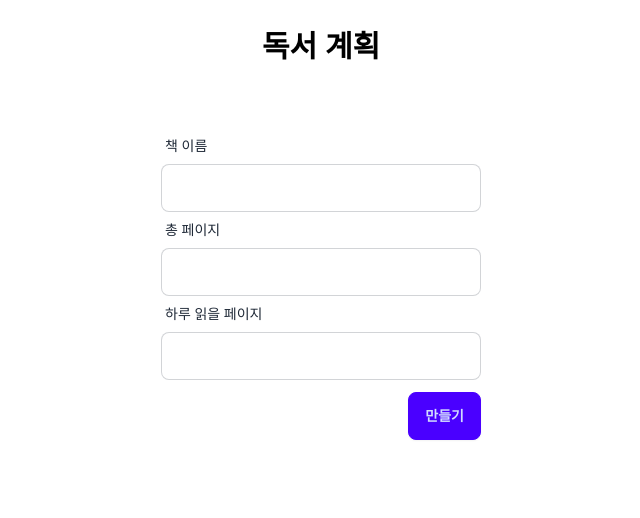
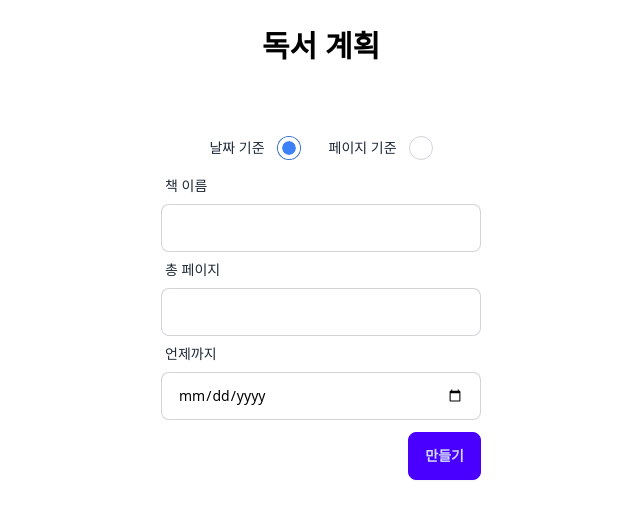
Before and after one commit to keenager/book-schedule, a Next.js app: page / in a window 1280 px wide. Shown: the top 518 px of the page, without its empty margins (319-959 px from the left). Built offline with nearby package versions, Linux system fonts and the light colour scheme.

Commit message:
날짜 기준 추가

```diff
--- /dev/null
+++ b/src/app/components/RadioButton.tsx
@@ -0,0 +1,26 @@
+import { DispatchWithoutAction } from "react";
+
+export default function RadioButton({
+  label,
+  checked,
+  toggle,
+}: {
+  label: string;
+  checked: boolean;
+  toggle: DispatchWithoutAction;
+}) {
+  return (
+    <div className="form-control">
+      <label className="label cursor-pointer gap-3">
+        <span className="label-text">{label}</span>
+        <input
+          type="radio"
+          name={`radio-${label}`}
+          className="radio checked:bg-blue-500"
+          checked={checked}
+          onChange={toggle}
+        />
+      </label>
+    </div>
+  );
+}
--- a/src/app/components/ScheduleDetail.tsx
+++ b/src/app/components/ScheduleDetail.tsx
@@ -27,7 +27,7 @@ export default function ScheduleDetail({ list }: { list: Schedule[] }) {
 
 function ScheduleItem({ data, idx }: { data: Schedule; idx: number }) {
   const { date, pagePlanOrigin, pagePlanModified, pageDone } = data;
-  const isToday = date === new Date().toLocaleDateString();
+  const isToday = date === new Date().toISOString().split("T")[0];
   const isGood = pagePlanModified && pageDone && pagePlanModified <= pageDone;
   const isBad = pagePlanModified && pageDone && pagePlanModified > pageDone;
   const bgColor = isGood ? "bg-green-500" : isBad ? "bg-red-500" : "";
--- a/src/app/components/ScheduleForm.tsx
+++ b/src/app/components/ScheduleForm.tsx
@@ -1,8 +1,9 @@
 "use client";
 
-import { ChangeEvent, Dispatch, SetStateAction } from "react";
+import { ChangeEvent, Dispatch, SetStateAction, useReducer } from "react";
 import { ActionType, PlanType } from "../types/scheduleTypes";
 import FormInput from "./FormInput";
+import RadioButton from "./RadioButton";
 
 export default function ScheduleForm({
   plan,
@@ -13,24 +14,45 @@ export default function ScheduleForm({
   updatePlan: Dispatch<SetStateAction<PlanType>>;
   updateList: Dispatch<ActionType>;
 }) {
+  const [dateMode, toggleMode] = useReducer((prev: boolean) => {
+    return !prev;
+  }, true);
+
   const createHandler = (e: React.FormEvent<HTMLFormElement>) => {
     e.preventDefault();
     const myForm = document.getElementById("myForm")! as HTMLFormElement;
     const formData = new FormData(myForm);
     const temp = Object.fromEntries(formData);
+
+    const startDate = new Date().toISOString().split("T")[0];
+    const endDate = temp.endDate?.toString();
+    const period =
+      (new Date(endDate).getTime() - new Date(startDate).getTime()) /
+        1000 /
+        60 /
+        60 /
+        24 +
+      1;
+    const totalPage = Number(temp.totalPage);
+    const dailyPage = dateMode
+      ? Math.ceil(totalPage / period)
+      : Number(temp.dailyPage);
+
     const plan: PlanType = {
       title: temp.title.toString(),
-      totalPage: Number(temp.totalPage),
-      dailyPage: Number(temp.dailyPage),
-      startDate: new Date().toLocaleDateString(),
+      totalPage,
+      dailyPage,
+      startDate,
+      endDate,
     };
+    console.log(plan);
     updatePlan(plan);
     updateList({ type: "create", plan });
   };
 
   const changeHandler = (name: string, e: ChangeEvent<HTMLInputElement>) => {
     let value: string | number = e.currentTarget.value;
-    if (name !== "title") value = +value;
+    if (name === "totalPage" || name === "dailyPage") value = +value;
     updatePlan({ ...plan, [name]: value });
   };
 
@@ -41,6 +63,18 @@ export default function ScheduleForm({
         className="flex flex-col items-center "
         onSubmit={createHandler}
       >
+        <div className="flex gap-5">
+          <RadioButton
+            label="날짜 기준"
+            checked={dateMode}
+            toggle={toggleMode}
+          />
+          <RadioButton
+            label="페이지 기준"
+            checked={!dateMode}
+            toggle={toggleMode}
+          />
+        </div>
         <FormInput
           label="책 이름"
           type="text"
@@ -55,6 +89,15 @@ export default function ScheduleForm({
           value={plan.totalPage || undefined}
           onChange={changeHandler.bind(null, "totalPage")}
         />
+        {dateMode ? (
+          <FormInput
+            label="언제까지"
+            type="date"
+            name="endDate"
+            value={plan.endDate || undefined}
+            onChange={changeHandler.bind(null, "endDate")}
+          />
+        ) : (
           <FormInput
             label="하루 읽을 페이지"
             type="number"
@@ -62,6 +105,7 @@ export default function ScheduleForm({
             value={plan.dailyPage || undefined}
             onChange={changeHandler.bind(null, "dailyPage")}
           />
+        )}
         <div className="flex justify-end my-3 w-full max-w-xs">
           <button className="btn btn-sm lg:btn-md btn-primary">만들기</button>
         </div>
--- a/src/app/components/TodayDone.tsx
+++ b/src/app/components/TodayDone.tsx
@@ -12,7 +12,7 @@ export default function TodayDone({
   list: Schedule[];
   updateList: Dispatch<ActionType>;
 }) {
-  const todayStr = new Date().toLocaleDateString();
+  const todayStr = new Date().toISOString().split("T")[0];
   const recalc = (e: FormEvent<HTMLFormElement>) => {
     e.preventDefault();
     // page validation
--- a/src/app/types/scheduleTypes.ts
+++ b/src/app/types/scheduleTypes.ts
@@ -5,6 +5,7 @@ export type PlanType = {
   totalPage: number;
   dailyPage: number;
   startDate: string;
+  endDate?: string;
 };
 
 export type DataType = {
--- a/src/app/utils/scheduleUtils.ts
+++ b/src/app/utils/scheduleUtils.ts
@@ -8,7 +8,9 @@ export const createSchedule = ({ totalPage, dailyPage }: PlanType) => {
 
   while (page < totalPage + dailyPage) {
     if (page > totalPage) page = totalPage;
-    result.push(new Schedule(date.toLocaleDateString(), page, page, undefined));
+    result.push(
+      new Schedule(date.toISOString().split("T")[0], page, page, undefined)
+    );
     date.setDate(date.getDate() + 1);
     page += dailyPage;
   }
@@ -68,7 +70,7 @@ export const updateSchedule = (
     // 새 배열에 추가
     newSubList.push(
       new Schedule(
-        date.toLocaleDateString(),
+        date.toISOString().split("T")[0],
         pagePlanOrigin,
         pagePlanModified,
         undefined
```
Lines whose indentation alone changed are shown as unchanged.
